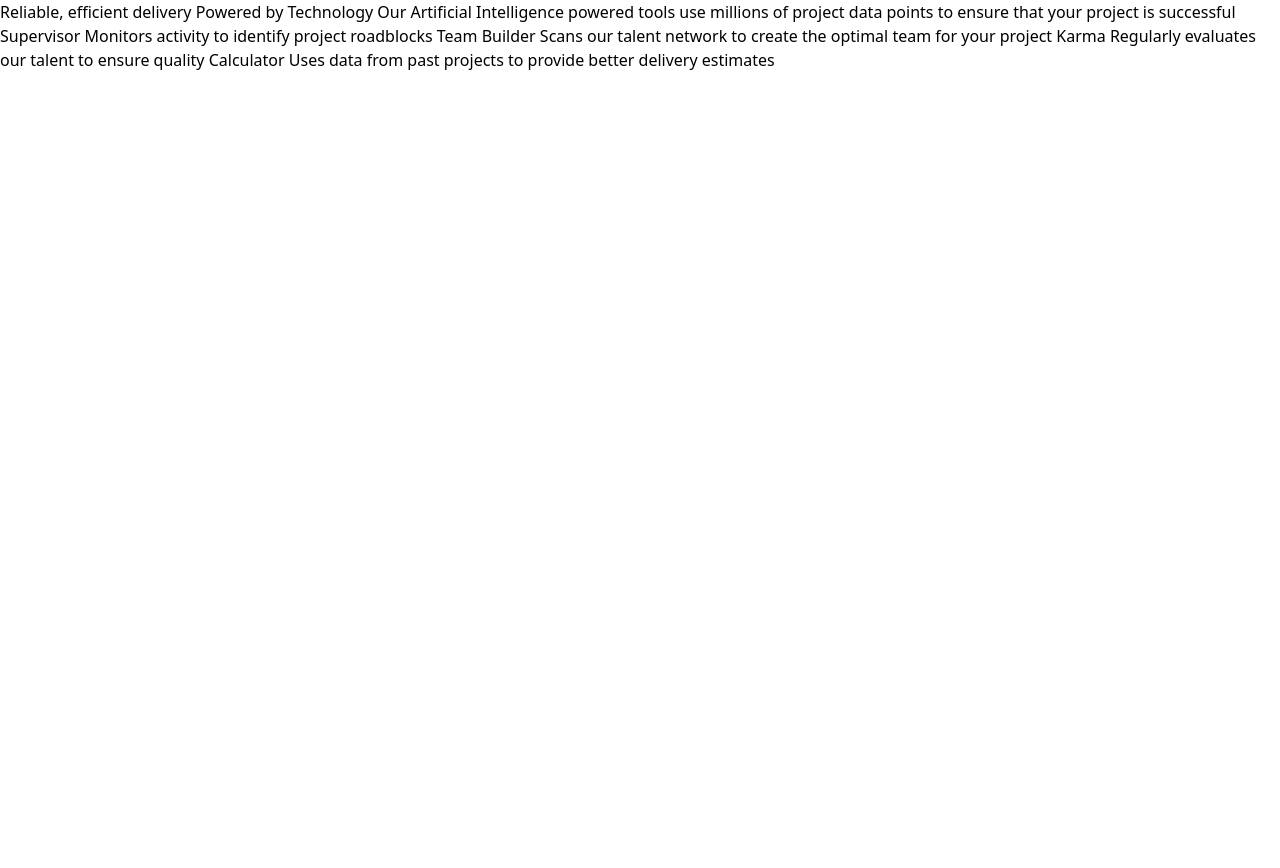
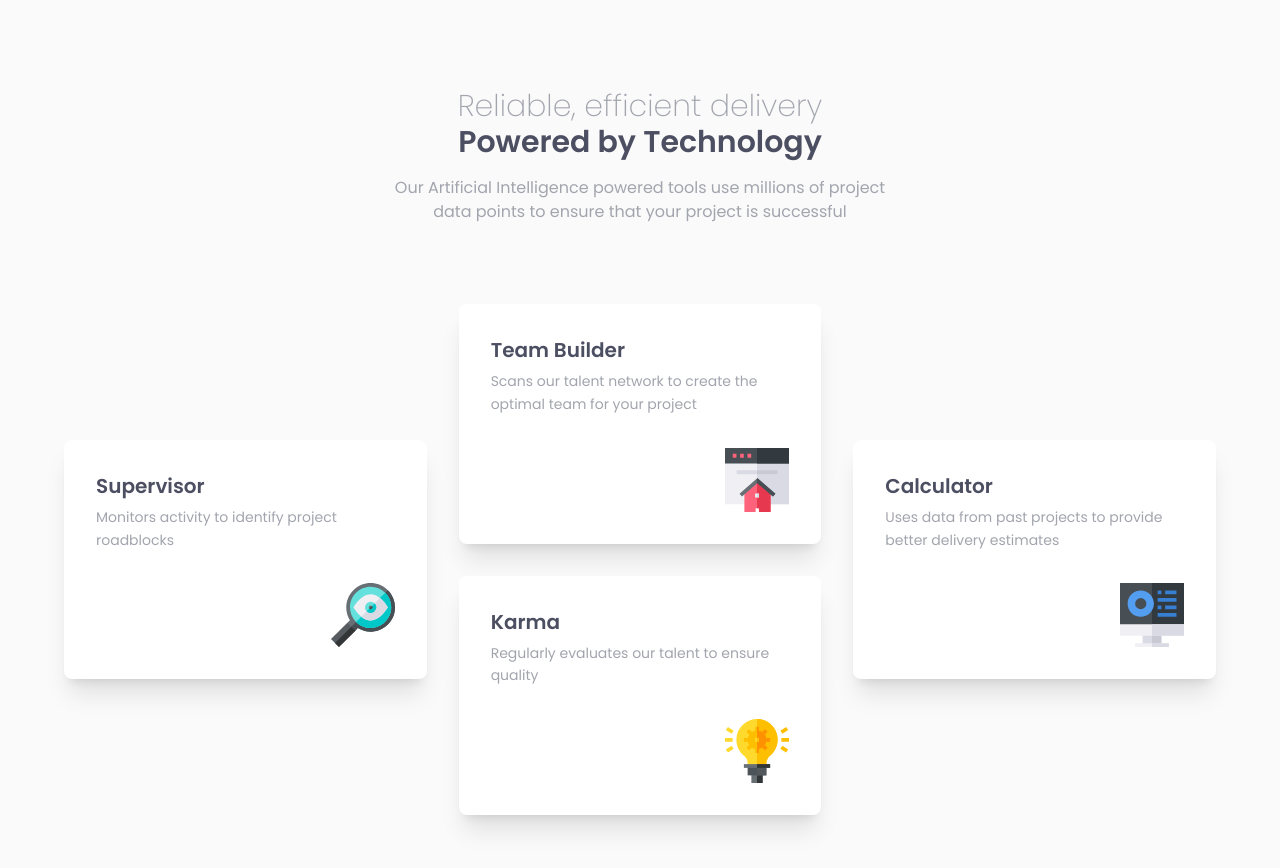
Before and after one commit to OGShawnLee/four-card-feature-section, a Svelte app: page / in a window 1280 px wide. Shown: the top 868 px of the page. Before the commit the page ends 800 px from the top, so only its background shows below. Built offline with nearby package versions, Linux system fonts and the light colour scheme.

Commit message:
:sparkles: [feat]: finish four card feature section

```diff
--- a/index.html
+++ b/index.html
@@ -4,9 +4,15 @@
     <meta charset="UTF-8" />
     <link rel="icon" type="image/png" sizes="32x32" href="/favicon-32x32.png" />
     <meta name="viewport" content="width=device-width, initial-scale=1.0" />
+    <link rel="preconnect" href="https://fonts.googleapis.com" />
+    <link rel="preconnect" href="https://fonts.gstatic.com" crossorigin />
+    <link
+      href="https://fonts.googleapis.com/css2?family=Poppins:wght@200;400;600&display=swap"
+      rel="stylesheet"
+    />
     <title>Frontend Mentor | Four Card Feature Section</title>
   </head>
-  <body>
+  <body class="bg-neutral-50 text-neutral-300 font-poppins">
     <div id="app"></div>
     <script type="module" src="/src/main.ts"></script>
   </body>
--- a/src/App.svelte
+++ b/src/App.svelte
@@ -1,18 +1,34 @@
-<!-- prettier-ignore -->
-Reliable, efficient delivery
-Powered by Technology
+<script>
+  import { Feature } from '@components';
+  import { iconCalculator, iconKarma, iconSupervisor, iconTeamBuilder } from '@assets';
+</script>
 
-Our Artificial Intelligence powered tools use millions of project data points
-to ensure that your project is successful
-
-Supervisor
-Monitors activity to identify project roadblocks
-
-Team Builder
-Scans our talent network to create the optimal team for your project
-
-Karma
-Regularly evaluates our talent to ensure quality
-
-Calculator
-Uses data from past projects to provide better delivery estimates
+<main class="max-w-xs mx-auto my-22 | grid gap-20 | md:max-w-2xl lg:max-w-4xl xl:max-w-6xl">
+  <section class="max-w-lg mx-auto | grid gap-4 | text-center">
+    <h1 class="grid | text-2xl leading-normal | md:text-3xl">
+      <span class="font-extralight"> Reliable, efficient delivery </span>
+      <span class="text-neutral-700 font-bold"> Powered by Technology </span>
+    </h1>
+    <p>
+      Our Artificial Intelligence powered tools use millions of project data points to ensure that
+      your project is successful
+    </p>
+  </section>
+  <section class="grid gap-8 | md:grid-cols-2 lg:(grid-cols-3 items-center)">
+    <h2 class="sr-only">Features</h2>
+    <Feature border="border-top-cyan" title="Supervisor" icon={iconSupervisor}>
+      Monitors activity to identify project roadblocks
+    </Feature>
+    <div class="contents lg:(grid gap-8)">
+      <Feature border="border-top-red" title="Team Builder" icon={iconTeamBuilder}>
+        Scans our talent network to create the optimal team for your project
+      </Feature>
+      <Feature border="border-top-orange" title="Karma" icon={iconKarma}>
+        Regularly evaluates our talent to ensure quality
+      </Feature>
+    </div>
+    <Feature border="border-top-blue" title="Calculator" icon={iconCalculator}>
+      Uses data from past projects to provide better delivery estimates
+    </Feature>
+  </section>
+</main>
--- /dev/null
+++ b/src/assets/index.ts
@@ -0,0 +1,4 @@
+export { default as iconCalculator } from './icon-calculator.svg';
+export { default as iconKarma } from './icon-karma.svg';
+export { default as iconSupervisor } from './icon-supervisor.svg';
+export { default as iconTeamBuilder } from './icon-team-builder.svg';
--- /dev/null
+++ b/src/components/Feature.svelte
@@ -0,0 +1,13 @@
+<script lang="ts">
+  export let border: string;
+  export let icon: string;
+  export let title: string;
+</script>
+
+<article class="p-8 | bg-white border-top-4 {border} rounded-lg shadow-xl">
+  <h3 class="mb-1.5 | text-xl text-neutral-700 font-bold">{title}</h3>
+  <p class="mb-8 | text-sm leading-relaxed">
+    <slot />
+  </p>
+  <img class="block ml-auto" src={icon} alt="" height="64" width="64" />
+</article>
--- /dev/null
+++ b/src/components/index.ts
@@ -0,0 +1 @@
+export { default as Feature } from './Feature.svelte';
```
